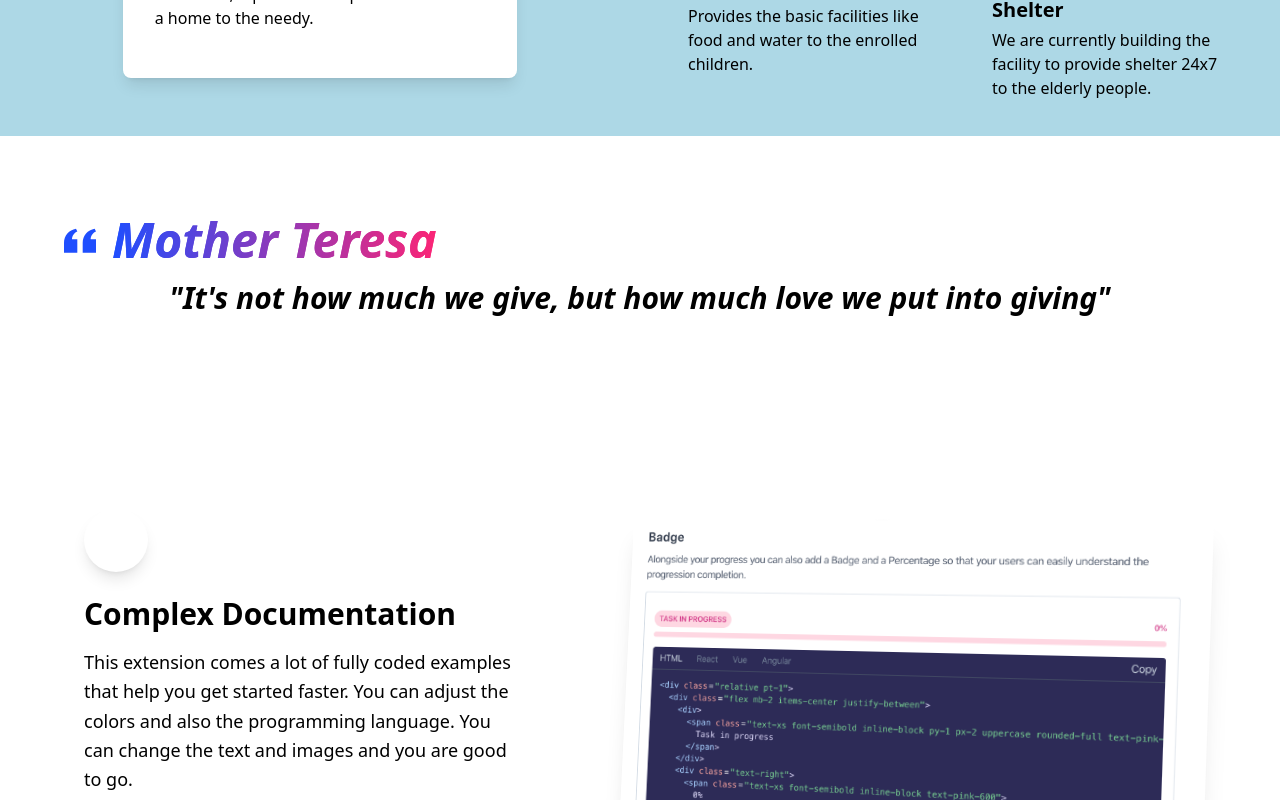
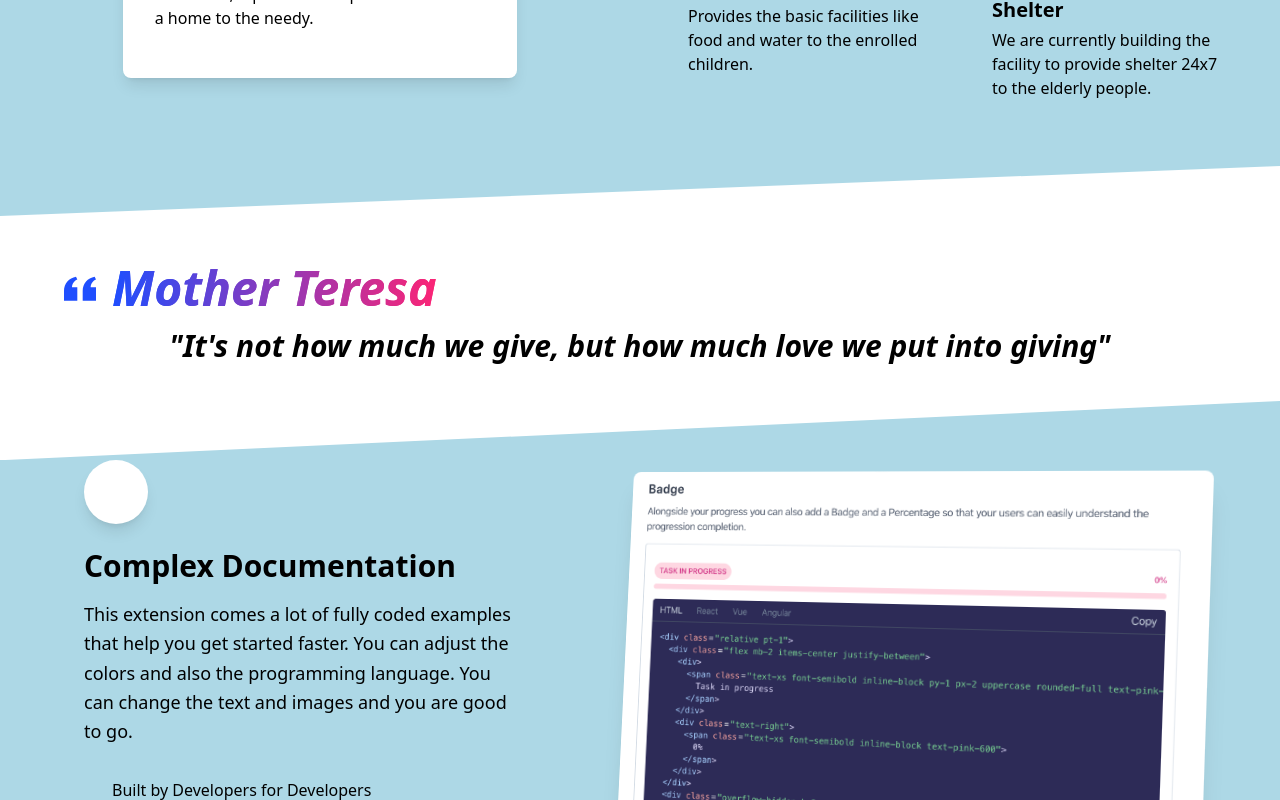
Before and after one commit to Srezzx/Mothers-nest, a Next.js app: page / in a window 1280 px wide. Shown: the part 1320-2120 px from the top of the page. Built offline with nearby package versions, Linux system fonts and the light colour scheme.

Commit message:
added team

```diff
--- a/components/Partials/Navbar.tsx
+++ b/components/Partials/Navbar.tsx
@@ -79,7 +79,7 @@
                 className={`text-[white] ml-auto md:hidden mt-5`}
                 onClick={handleNav}
               >
-                <AiOutlineMenu size={25} />
+                <AiOutlineMenu color={"#B56357"} size={25} />
               </div>
             </div>
           </div>
--- a/components/Quote/Quote.tsx
+++ b/components/Quote/Quote.tsx
@@ -2,7 +2,7 @@
 
 const Quote = () => {
   return (
-    <div className=' w-[90%] m-auto flex mt-20 '>
+    <div className=' w-[90%] m-auto flex mt-32 '>
       <blockquote className='w-full text-xl italic font-semibold text-gray-900 dark:text-white'>
         <div className=' pb-4 flex flex-row align-center justify-center md:justify-start '>
           {" "}
@@ -27,7 +27,7 @@
         </div>
 
         <p className='text-[black]  text-center text-2xl md:text-3xl '>
-          "It's not how much we give, but how much love we put into giving"
+          "It&apos;s not how much we give, but how much love we put into giving"
         </p>
       </blockquote>
     </div>
--- a/components/Section2/Section2.tsx
+++ b/components/Section2/Section2.tsx
@@ -111,6 +111,25 @@
           </div>
         </div>
       </div>
+      <div
+        className='bg-[lightblue] z-[-50] -mb-20 top-auto bottom-0 left-0 right-0 w-full absolute h-20 '
+        style={{ transform: "translateZ(0)" }}
+      >
+        <svg
+          className='absolute bottom-0 overflow-hidden'
+          xmlns='http://www.w3.org/2000/svg'
+          preserveAspectRatio='none'
+          version='1.1'
+          viewBox='0 0 2560 100'
+          x='0'
+          y='0'
+        >
+          <polygon
+            className='text-[white] fill-current'
+            points='2560 0 2560 100 0 100'
+          ></polygon>
+        </svg>
+      </div>
     </div>
   );
 };
--- a/components/Section5/Section5.tsx
+++ b/components/Section5/Section5.tsx
@@ -3,7 +3,25 @@
 const Section5 = () => {
   return (
     <div>
-      <div className='container mx-auto px-4 pb-32 pt-48'>
+      <div className='bg-[lightblue]  relative mx-auto px-4 pb-32 mt-24'>
+        <div
+          className=' -mt-20 top-0 bottom-auto left-0 right-0 w-full absolute h-20 '
+          style={{ transform: "translateZ(0)" }}
+        >
+          <svg
+            className='absolute bottom-0 overflow-hidden'
+            preserveAspectRatio='none'
+            version='1.1'
+            viewBox='0 0 2160 100'
+            x='0'
+            y='0'
+          >
+            <polygon
+              className='text-[lightblue] fill-current'
+              points='2160 0 2160 100 0 100'
+            ></polygon>
+          </svg>
+        </div>
         <div className='items-center flex flex-wrap'>
           <div className='w-full md:w-5/12 ml-auto px-12 md:px-4'>
             <div className='md:pr-12'>
--- /dev/null
+++ b/components/Team/Team.tsx
@@ -0,0 +1,30 @@
+import React from "react";
+import TeamCard from "./TeamCard";
+const Team = () => {
+  return (
+    <div className='grid grid-cols-1 sm:grid-cols-2 lg:grid-cols-3 gap-10'>
+      <TeamCard
+        name={"SREZZ"}
+        message={"Hello i am sriesh here"}
+        image='sriesh.svg'
+      />{" "}
+      <TeamCard
+        name={"SREZZ"}
+        message={"Hello i am sriesh here"}
+        image='sriesh.svg'
+      />{" "}
+      <TeamCard
+        name={"SREZZ"}
+        message={"Hello i am sriesh here"}
+        image='sriesh.svg'
+      />{" "}
+      <TeamCard
+        name={"SREZZ"}
+        message={"Hello i am sriesh here"}
+        image='sriesh.svg'
+      />
+    </div>
+  );
+};
+
+export default Team;
--- /dev/null
+++ b/components/Team/TeamCard.tsx
@@ -0,0 +1,26 @@
+import React from "react";
+
+const TeamCard = (props: { name: any; message: any; image: any }) => {
+  const { name, message, image } = props;
+  return (
+    <div>
+      <div className='max-w-sm bg-white rounded-lg border border-gray-200 shadow-md dark:bg-gray-800 dark:border-gray-700'>
+        <a href='#'>
+          <img className='rounded-t-lg' src='/images/template1.jpg' alt='' />
+        </a>
+        <div className='p-5'>
+          <a href='#'>
+            <h5 className='mb-2 text-2xl font-bold tracking-tight text-gray-900 dark:text-white'>
+              {name}
+            </h5>
+          </a>
+          <p className='mb-3 font-normal text-gray-700 dark:text-gray-400'>
+            {message}
+          </p>
+        </div>
+      </div>
+    </div>
+  );
+};
+
+export default TeamCard;
--- a/pages/index.tsx
+++ b/pages/index.tsx
@@ -22,10 +22,6 @@
         <Section1 />
         <section className='mt-48 md:mt-40 pb-40 relative bg-blueGray-100'>
           <Section2 />
-          {/* <div className='container mx-auto overflow-hidden pb-20'>
-            <Section3 />
-            <Section4 />
-          </div> */}
           <Quote />
           <Section5 />
         </section>
--- /dev/null
+++ b/pages/team.tsx
@@ -0,0 +1,17 @@
+import React from "react";
+import Team from "../components/Team/Team";
+const team = () => {
+  return (
+    <div className='w-[90%] m-auto pt-32 '>
+      <div className='flex flex-col justify-center items-center'>
+        <h1 className='my-10 text-4xl font-bold text-center text-gray-900 '>
+          Meet Our Star Team!
+        </h1>
+
+        <Team />
+      </div>
+    </div>
+  );
+};
+
+export default team;
```
